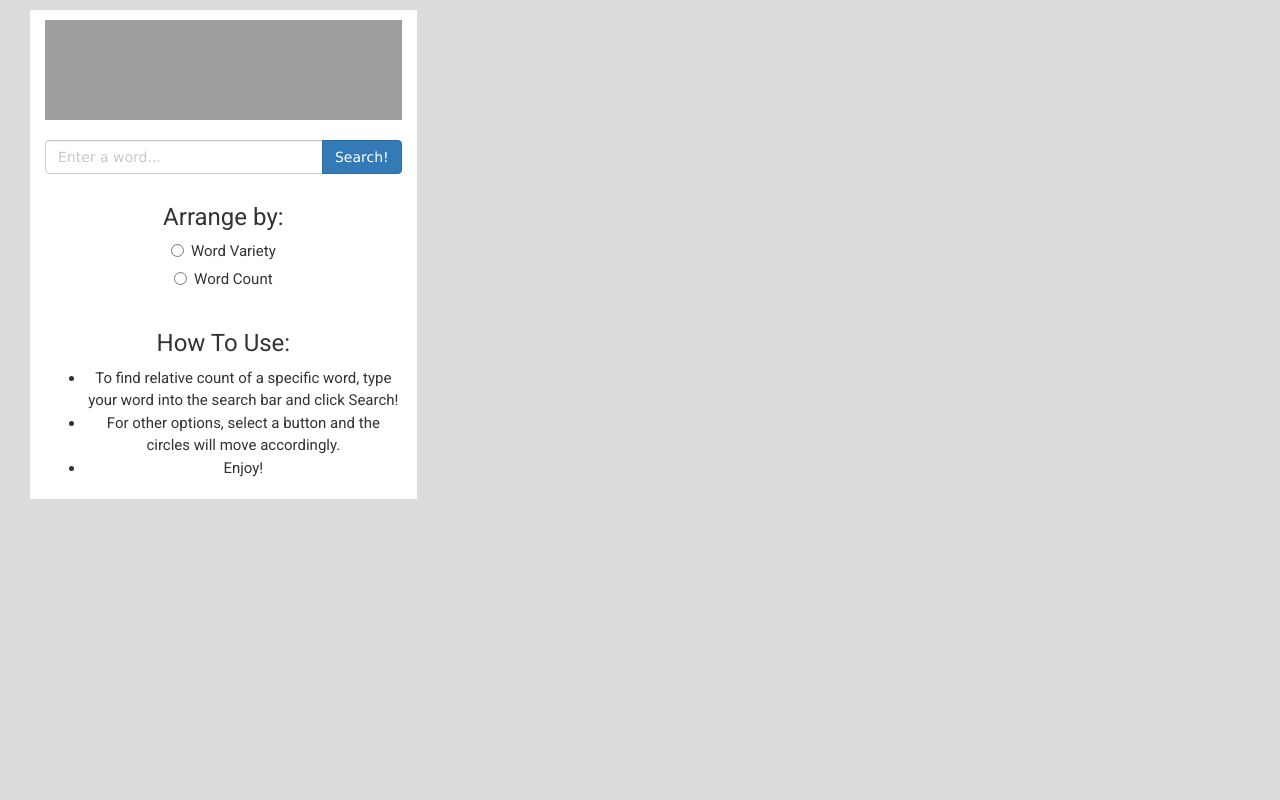
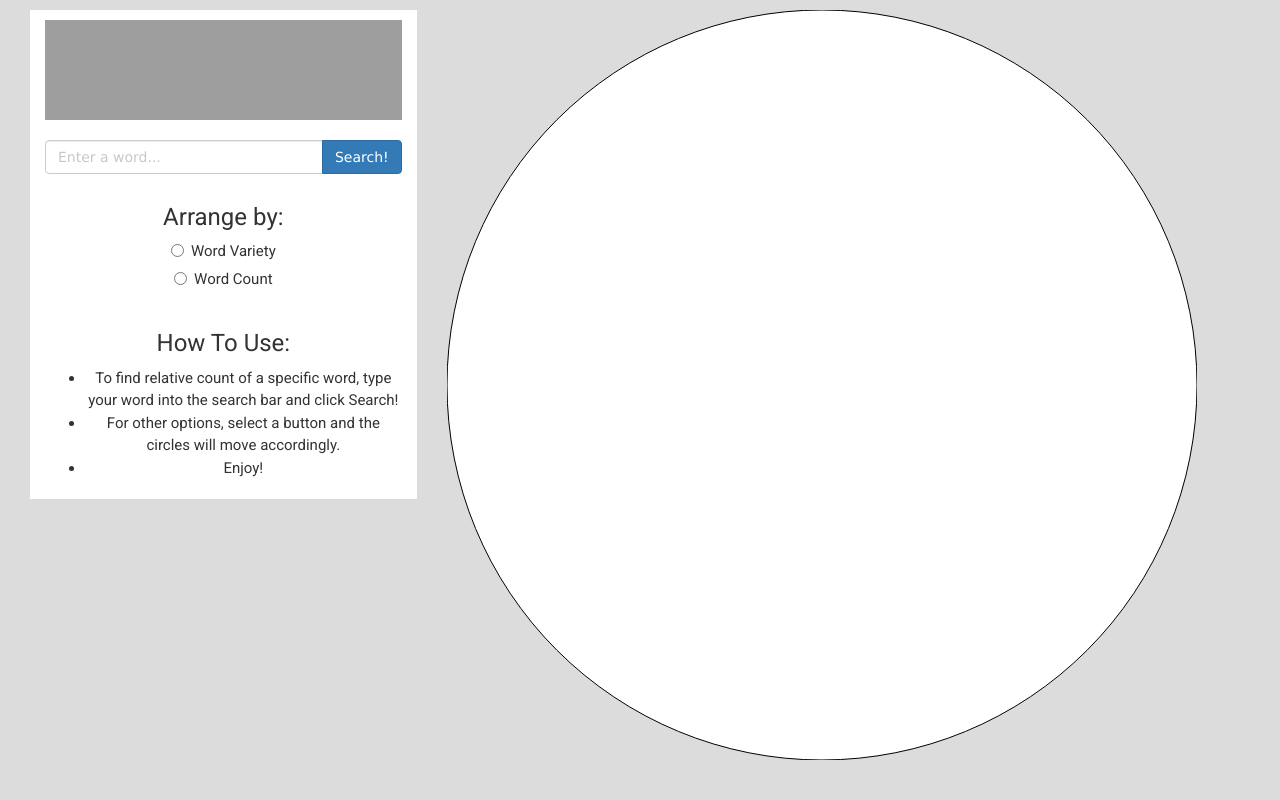
Before and after one commit to Razorflame3912/aMidsummerNightsTeam, a Flask app: page / in a window 1280 px wide. Run offline with Flask 2, Linux system fonts and the light colour scheme; parts of the project's set-up code (start-up, migrations or seed data) failed here and were passed over; some libraries are stand-ins or nearby versions; grey boxes are pictures that could not be loaded.

Commit message:
merging d3 and html, no more personal playground for d3

```diff
--- a/templates/base.html
+++ b/templates/base.html
@@ -57,10 +57,10 @@
 	  <div class="container-fluid bg-3 text-center" style="font-family:roboto">
 	    <h3 style="font-family:roboto">Arrange by:</h3>
 	    <div class="radio">
-	      <label><input type="radio" name="optradio">Word Variety</label>
+	      <label><input type="radio" name="optradio" id="default">Word Variety</label>
 	    </div>
 	    <div class="radio">
-	      <label><input type="radio" name="optradio">Word Count</label>
+	      <label><input type="radio" name="optradio" id="length">Word Count</label>
 	    </div>
 	  </div>
 	  <div class="container-fluid bg-3 text-center" style="font-family:roboto">
@@ -76,6 +76,63 @@
       </div>
       <div class="col-sm-8">
 	<!---------d3 html----------------->
+	<svg height="750" width="750" id="svg" xlmns="http://www.w3.org/2000/svg">
+	  <circle cy="375" cx="375" r="375" fill="white" stroke="black"></circle>
+
+	  <!-- CATEGORY BUBBLES-->
+	  <circle class="category" id="comedybubble" cy="375" cx="375" r="0" fill="rgba(148, 249, 104,0.5)" stroke="rgb(112, 191, 78)" stroke-width="3"></circle>
+	  <circle class="category" id="tragedybubble" cy="375" cx="375" r="0" fill="rgba(239, 115, 115,0.5)" stroke="rgb(206, 92, 92)" stroke-width="3"></circle>
+	  <circle class="category" id="historybubble" cy="375" cx="375" r="0" fill="rgba(90, 215, 221,0.5)" stroke="rgb(66, 166, 170)" stroke-width="3"></circle>
+
+	  <!-- COMEDIES -->
+	  <circle class="comedy" cx="375" cy="375" r="0" fill="rgba(100,100,100,0.5)" stroke="black" stroke-width="3"></circle>
+	  <circle class="comedy" cx="375" cy="375" r="0" fill="rgba(100,100,100,0.5)" stroke="black" stroke-width="3"></circle>
+	  <circle class="comedy" cx="375" cy="375" r="0" fill="rgba(100,100,100,0.5)" stroke="black" stroke-width="3"></circle>
+	  <circle class="comedy" cx="375" cy="375" r="0" fill="rgba(100,100,100,0.5)" stroke="black" stroke-width="3"></circle>
+	  <circle class="comedy" cx="375" cy="375" r="0" fill="rgba(100,100,100,0.5)" stroke="black" stroke-width="3"></circle>
+	  <circle class="comedy" cx="375" cy="375" r="0" fill="rgba(100,100,100,0.5)" stroke="black" stroke-width="3"></circle>
+	  <circle class="comedy" cx="375" cy="375" r="0" fill="rgba(100,100,100,0.5)" stroke="black" stroke-width="3"></circle>
+	  <circle class="comedy" cx="375" cy="375" r="0" fill="rgba(100,100,100,0.5)" stroke="black" stroke-width="3"></circle>
+	  <circle class="comedy" cx="375" cy="375" r="0" fill="rgba(100,100,100,0.5)" stroke="black" stroke-width="3"></circle>
+	  <circle class="comedy" cx="375" cy="375" r="0" fill="rgba(100,100,100,0.5)" stroke="black" stroke-width="3"></circle>
+	  <circle class="comedy" cx="375" cy="375" r="0" fill="rgba(100,100,100,0.5)" stroke="black" stroke-width="3"></circle>
+	  <circle class="comedy" cx="375" cy="375" r="0" fill="rgba(100,100,100,0.5)" stroke="black" stroke-width="3"></circle>
+	  <circle class="comedy" cx="375" cy="375" r="0" fill="rgba(100,100,100,0.5)" stroke="black" stroke-width="3"></circle>
+	  <circle class="comedy" cx="375" cy="375" r="0" fill="rgba(100,100,100,0.5)" stroke="black" stroke-width="3"></circle>
+	  <circle class="comedy" cx="375" cy="375" r="0" fill="rgba(100,100,100,0.5)" stroke="black" stroke-width="3"></circle>
+	  <circle class="comedy" cx="375" cy="375" r="0" fill="rgba(100,100,100,0.5)" stroke="black" stroke-width="3"></circle>
+	  <circle class="comedy" cx="375" cy="375" r="0" fill="rgba(100,100,100,0.5)" stroke="black" stroke-width="3"></circle>
+
+	  <!-- TRAGEDIES -->
+	  <circle class="tragedy" cx="375" cy="375" r="0" fill="rgba(100,100,100,0.5)" stroke="black" stroke-width="3"></circle>
+	  <circle class="tragedy" cx="375" cy="375" r="0" fill="rgba(100,100,100,0.5)" stroke="black" stroke-width="3"></circle>
+	  <circle class="tragedy" cx="375" cy="375" r="0" fill="rgba(100,100,100,0.5)" stroke="black" stroke-width="3"></circle>
+	  <circle class="tragedy" cx="375" cy="375" r="0" fill="rgba(100,100,100,0.5)" stroke="black" stroke-width="3"></circle>
+	  <circle class="tragedy" cx="375" cy="375" r="0" fill="rgba(100,100,100,0.5)" stroke="black" stroke-width="3"></circle>
+	  <circle class="tragedy" cx="375" cy="375" r="0" fill="rgba(100,100,100,0.5)" stroke="black" stroke-width="3"></circle>
+	  <circle class="tragedy" cx="375" cy="375" r="0" fill="rgba(100,100,100,0.5)" stroke="black" stroke-width="3"></circle>
+	  <circle class="tragedy" cx="375" cy="375" r="0" fill="rgba(100,100,100,0.5)" stroke="black" stroke-width="3"></circle>
+	  <circle class="tragedy" cx="375" cy="375" r="0" fill="rgba(100,100,100,0.5)" stroke="black" stroke-width="3"></circle>
+	  <circle class="tragedy" cx="375" cy="375" r="0" fill="rgba(100,100,100,0.5)" stroke="black" stroke-width="3"></circle>
+
+	  <!-- HISTORIES -->
+	  <circle class="history" cx="375" cy="375" r="0" fill="rgba(100,100,100,0.5)" stroke="black" stroke-width="3"></circle>
+	  <circle class="history" cx="375" cy="375" r="0" fill="rgba(100,100,100,0.5)" stroke="black" stroke-width="3"></circle>
+	  <circle class="history" cx="375" cy="375" r="0" fill="rgba(100,100,100,0.5)" stroke="black" stroke-width="3"></circle>
+	  <circle class="history" cx="375" cy="375" r="0" fill="rgba(100,100,100,0.5)" stroke="black" stroke-width="3"></circle>
+	  <circle class="history" cx="375" cy="375" r="0" fill="rgba(100,100,100,0.5)" stroke="black" stroke-width="3"></circle>
+	  <circle class="history" cx="375" cy="375" r="0" fill="rgba(100,100,100,0.5)" stroke="black" stroke-width="3"></circle>
+	  <circle class="history" cx="375" cy="375" r="0" fill="rgba(100,100,100,0.5)" stroke="black" stroke-width="3"></circle>
+	  <circle class="history" cx="375" cy="375" r="0" fill="rgba(100,100,100,0.5)" stroke="black" stroke-width="3"></circle>
+	  <circle class="history" cx="375" cy="375" r="0" fill="rgba(100,100,100,0.5)" stroke="black" stroke-width="3"></circle>
+	  <circle class="history" cx="375" cy="375" r="0" fill="rgba(100,100,100,0.5)" stroke="black" stroke-width="3"></circle>
+
+	</svg>
+	<br>
+	<!--	<input type="radio" name="status" value="default" id="default"> Evenly Sized<br>
+<input type="radio" name="status" value="length" id="length"> Sized by Length<br>-->
+	<script src="https://d3js.org/d3.v4.min.js"></script>
+	<script type="text/javascript" src="/static/script.js"></script>
       </div>
     </div>
   </body>
```
Also changed, not shown: templates/d3.html (deleted, +0 -69 lines), static/jquery-3.1.1.min.js (renamed from templates/jquery-3.1.1.min.js), static/script.js (renamed from templates/script.js).
